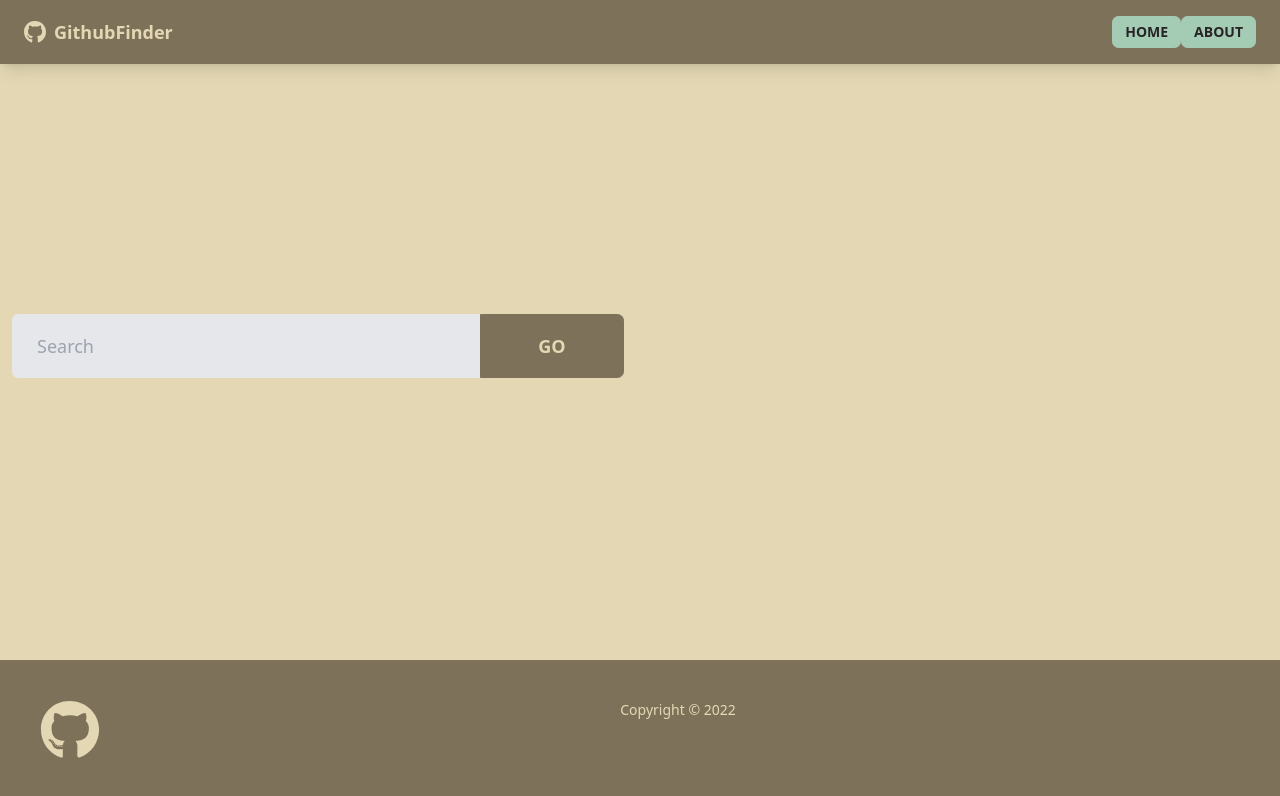
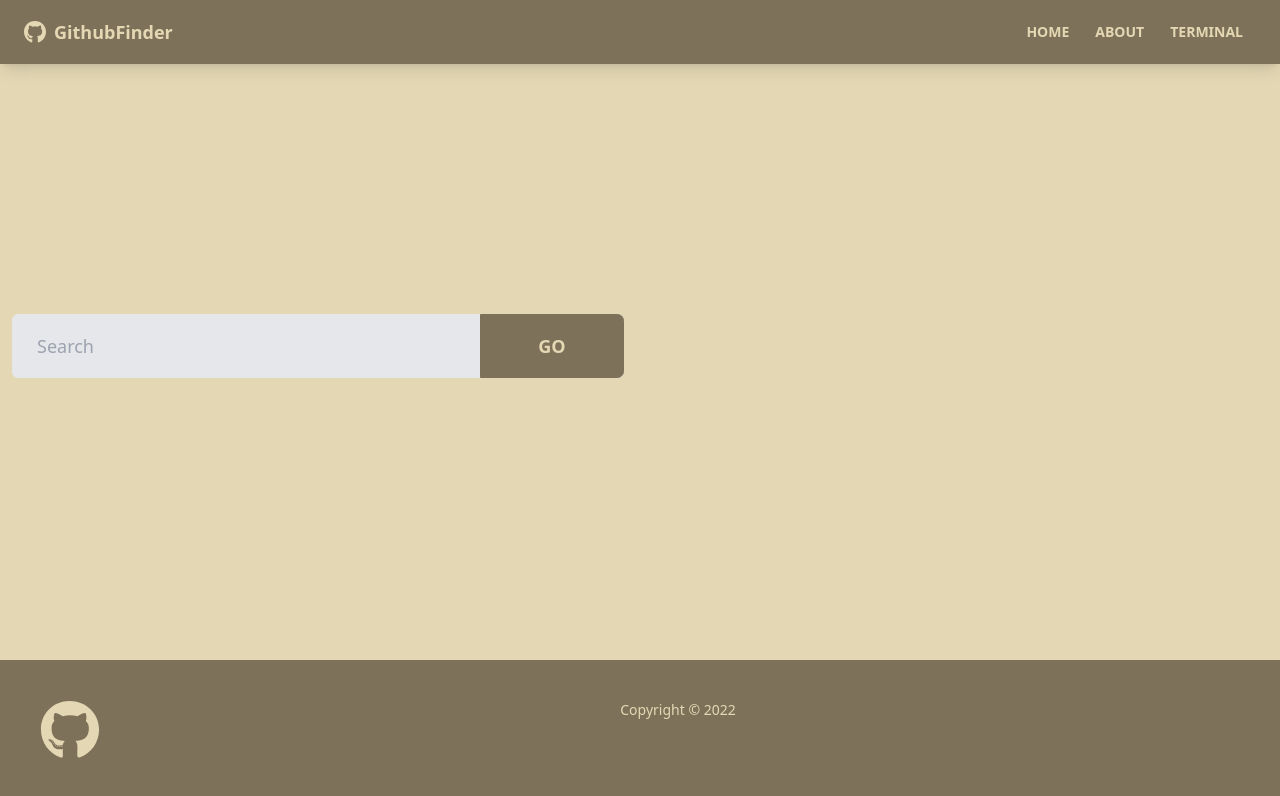
Before and after one commit to aperture/github-finder, a React (Create React App) app: page / in a window 1280 px wide. Shown: the top 796 px of the page. Built offline with nearby package versions, Linux system fonts and the light colour scheme.

Commit message:
add terminal, link, and change button appearance

```diff
--- a/src/components/layout/Navbar.jsx
+++ b/src/components/layout/Navbar.jsx
@@ -13,11 +13,14 @@ function Navbar({ title }) {
         </div>
         <div className='flex-1 px-2 mx-2'>
           <div className='flex justify-end'>
-            <Link to='/' className='btn btn-secondary btn-sm rounded-btn'>
+            <Link to='/' className='btn btn-ghost btn-sm rounded-btn'>
               home
             </Link>
-            <Link to='/about' className='btn btn-secondary btn-sm rounded-btn'>
+            <Link to='/about' className='btn btn-ghost btn-sm rounded-btn'>
               about
+            </Link>
+            <Link to='/terminal' className='btn btn-ghost btn-sm rounded-btn'>
+              terminal
             </Link>
           </div>
         </div>
--- a/src/components/users/UserSearch.jsx
+++ b/src/components/users/UserSearch.jsx
@@ -47,7 +47,7 @@ function UserSearch() {
         {users.length > 0 && (
           <div>
             <button
-              className='btn-secondary btn-lrg'
+              className='btn-ghost btn-lrg'
               onClick={() => dispatch({ type: 'CLEAR_USERS' })}
             >
               Clear
--- a/src/pages/Terminal.tsx
+++ b/src/pages/Terminal.tsx
@@ -1,11 +1,22 @@
-import React from 'react'
+import React, { useRef } from 'react'
+import { XTerm } from 'xterm-for-react'
+import Xterm from 'xterm-for-react/dist/src/XTerm'
 
 type Props = {}
 
-function Terminal({}: Props) {
-  return (
-    <div>Terminal</div>
-  )
+function Terminal({ }: Props) {
+    const xtermRef = useRef<Xterm>(null)
+    React.useEffect(() => {
+        if (xtermRef.current) {
+            const xterm = xtermRef.current.terminal;
+            xterm.writeln("hello world");
+        }
+    }, [xtermRef])
+    return (
+        <div>Terminal
+            <XTerm ref={xtermRef} />
+        </div>
+    )
 }
 
 export default Terminal
```
